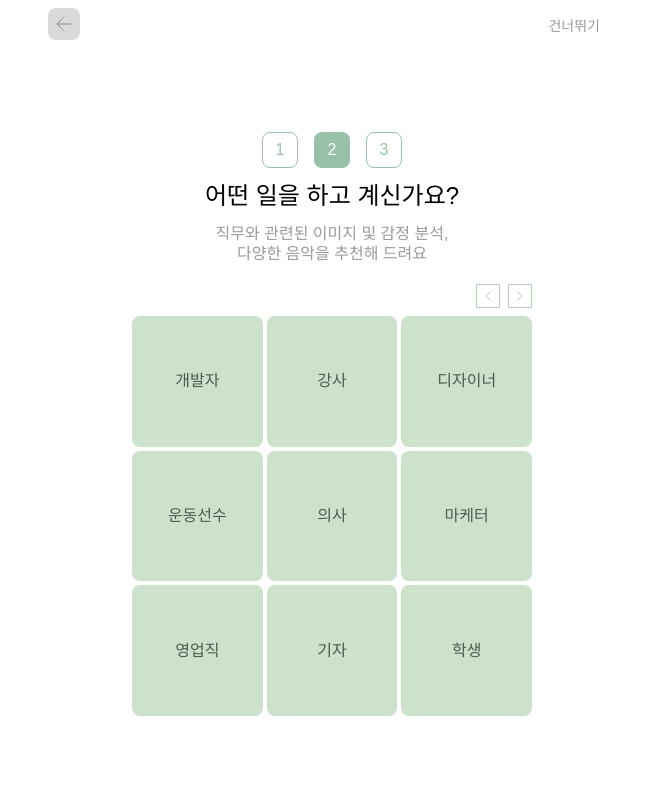
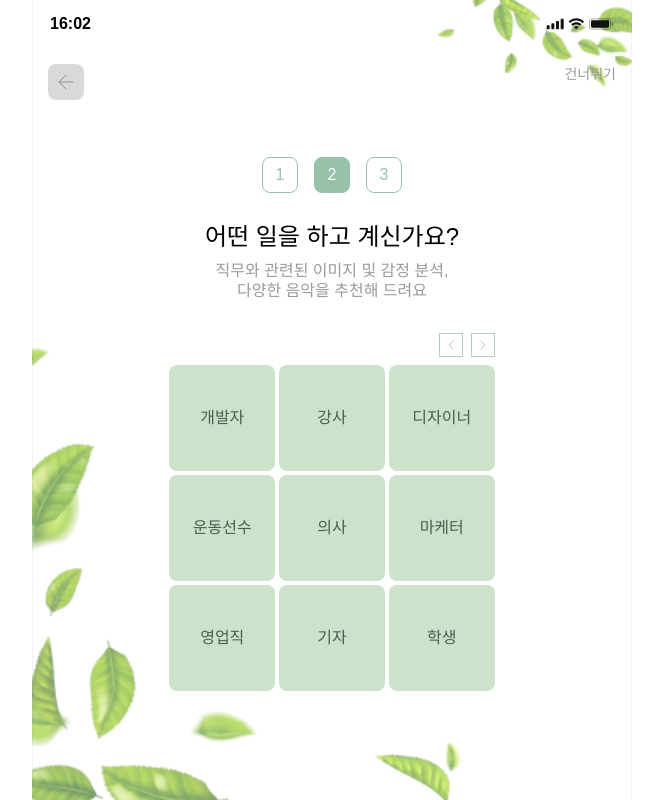
Before and after one commit to FRONTENDBOOTCAMP-13th/JS-12-diary-4view, a website built with Vite: page src/pages/userInfo/job.html in a window 1280 px wide. Shown: the whole page, without its empty margins (308-971 px from the left). Built offline with nearby package versions, Linux system fonts and the light colour scheme; a web font is replaced by a local one.

Commit message:
✨ feat: 버튼 이동, 직업 저장 기능 구현

```diff
--- a/src/pages/userInfo/job.html
+++ b/src/pages/userInfo/job.html
@@ -13,9 +13,30 @@
     <link rel="stylesheet" as="style" href="/font/pretendardvariable.css" />
     <script type="module" src="/src/main.ts"></script>
   </head>
-  <body class="max-w-[600px] mx-auto min-h-screen">
+  <body>
+    <div
+      class="commonLayoutContainer flex flex-col items-center max-w-[600px] mx-auto min-h-screen relative bg-[url('/src/assets/bg.png')] bg-cover bg-center"
+    >
+      <header class="flex justify-between w-full py-3 px-4.5">
+        <span id="currentTime" class="font-semibold"></span>
+        <img src="/src/assets/icons/right-side.svg" alt="상태 이미지" />
+      </header>
+      <main
+        class="w-full flex-1 justify-center items-center flex flex-col relative"
+      >
         <!-- 상단 네비게이션 바 (왼쪽 화살표, 건너뛰기) -->
-    <div class="flex justify-between items-start px-4 py-2">
+        <nav class="flex justify-between w-full p-4 absolute top-0">
+          <button
+            id="back"
+            class="w-9 h-9 bg-gray-light flex justify-center items-center rounded-lg cursor-pointer hover:bg-gray-300"
+          >
+            <img src="/src/assets/icons/arrow-left.svg" alt="뒤로가기 버튼" />
+          </button>
+          <span id="skip" class="text-gray-medium label-medium cursor-pointer"
+            >건너뛰기</span
+          >
+        </nav>
+        <!-- <div class="flex justify-between items-start px-4 py-2">
         <button
           class="rounded-lg w-8 h-8 flex items-center justify-center bg-[var(--color-gray-light)] text-gray-500"
         >
@@ -25,31 +46,33 @@
         <button class="text-sm px-4 py-2 text-[var(--color-gray-medium)]">
           건너뛰기
         </button>
-    </div>
+      </div> -->
 
         <!-- 1, 2, 3 버튼 -->
-    <div class="flex justify-center gap-4 mt-20">
-      <button
-        class="rounded-lg w-9 h-9 border-1 text-[var(--color-primary)] border-[var(--color-primary)]"
+        <div class="flex gap-4 mb-5">
+          <a
+            href="/src/pages/userInfo/profile.html"
+            class="w-9 h-9 border border-primary rounded-lg paragraph-medium text-primary cursor-pointer flex items-center justify-center"
           >
             1
-      </button>
-      <button
-        class="rounded-lg w-9 h-9 text-white"
-        style="background-color: var(--color-primary)"
+          </a>
+          <a
+            href="/src/pages/userInfo/job.html"
+            class="w-9 h-9 bg-primary border border-primary rounded-lg paragraph-medium text-white cursor-pointer flex items-center justify-center"
           >
             2
-      </button>
-      <button
-        class="rounded-lg w-9 h-9 border-1 text-[var(--color-primary)] border-[var(--color-primary)]"
+          </a>
+          <a
+            href="/src/pages/userInfo/preference.html"
+            class="w-9 h-9 border border-primary rounded-lg paragraph-medium text-primary cursor-pointer flex items-center justify-center"
           >
             3
-      </button>
+          </a>
         </div>
 
         <!-- 질문 텍스트 -->
         <div class="text-center m-3">
-      <span class="text-2xl">어떤 일을 하고 계신가요?</span>
+          <h2 class="text-2xl head-medium">어떤 일을 하고 계신가요?</h2>
           <p class="text-[var(--color-gray-medium)] mt-3 leading-tight">
             직무와 관련된 이미지 및 감정 분석, <br />
             다양한 음악을 추천해 드려요
@@ -57,7 +80,7 @@
         </div>
 
         <!-- 직업 카테고리 -->
-    <div class="flex flex-col px-25 mt-5">
+        <div class="flex flex-col mt-5">
           <!-- 넘기기 버튼 -->
           <div class="flex gap-2 pb-2 ml-auto">
             <button
@@ -81,6 +104,8 @@
             ></div>
           </div>
         </div>
+      </main>
+    </div>
     <script src="job.js"></script>
   </body>
 </html>
--- a/src/pages/userInfo/job.ts
+++ b/src/pages/userInfo/job.ts
@@ -1,3 +1,22 @@
+document.addEventListener('DOMContentLoaded', () => {
+  const backButton = document.querySelector('#back') as HTMLButtonElement;
+
+  backButton.addEventListener('click', () => {
+    window.history.back();
+  });
+});
+
+function updateProfile(updates: Partial<Record<string, any>>) {
+  try {
+    const stored = localStorage.getItem('profile');
+    const profile = stored ? JSON.parse(stored) : {};
+    const merged = { ...profile, ...updates };
+    localStorage.setItem('profile', JSON.stringify(merged));
+  } catch (err) {
+    console.error('updateProfile 에러:', err);
+  }
+}
+
 const jobs: string[] = [
   '개발자',
   '강사',
@@ -45,6 +64,12 @@ function renderSlides() {
       a.textContent = job;
       a.className =
         'rounded-lg aspect-square bg-[var(--color-secondary-color)] cursor-pointer flex items-center justify-center';
+
+      a.addEventListener('click', e => {
+        e.preventDefault();
+        updateProfile({ job });
+        window.location.href = a.href;
+      });
       slide.appendChild(a);
     });
 
```
Lines whose indentation alone changed are shown as unchanged.
